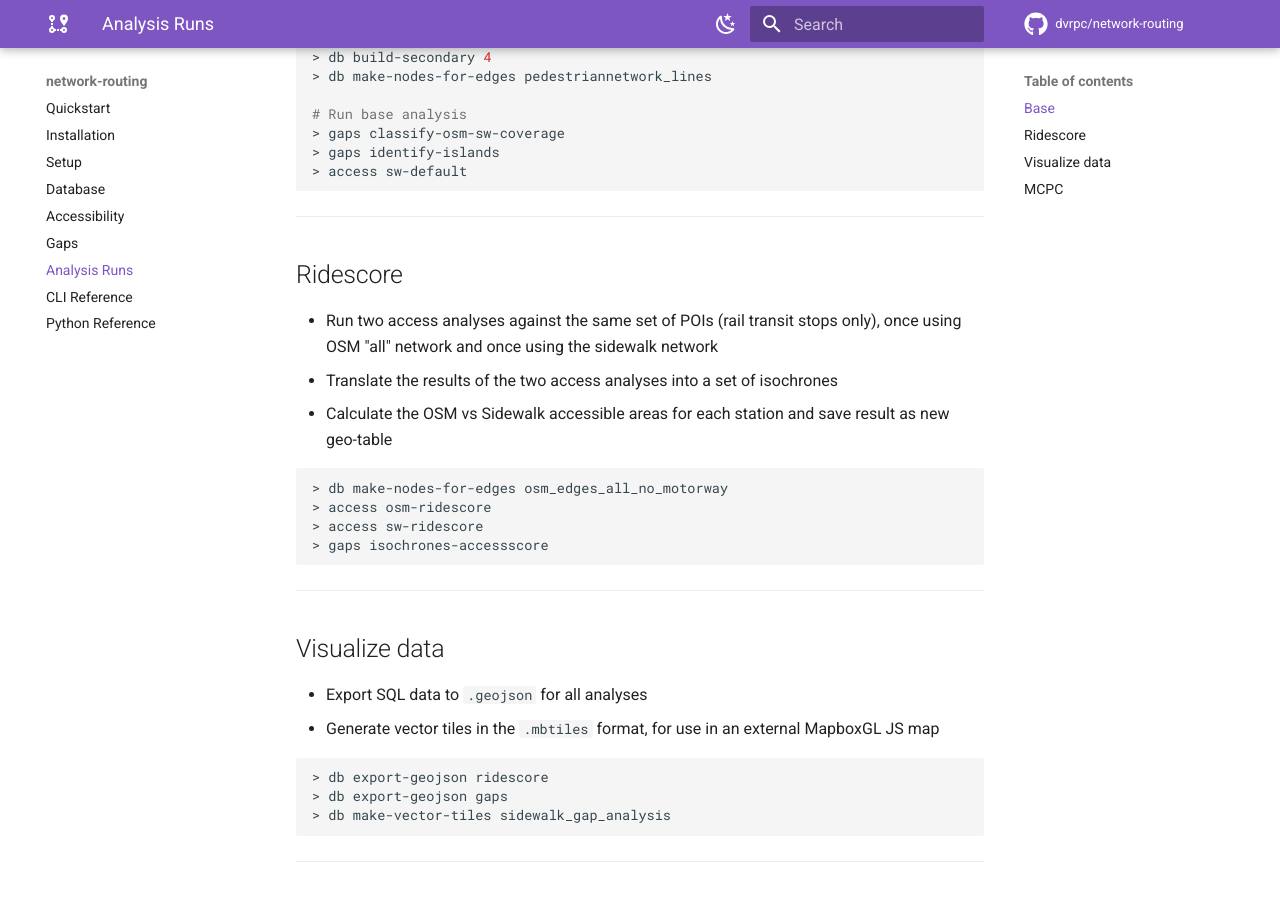
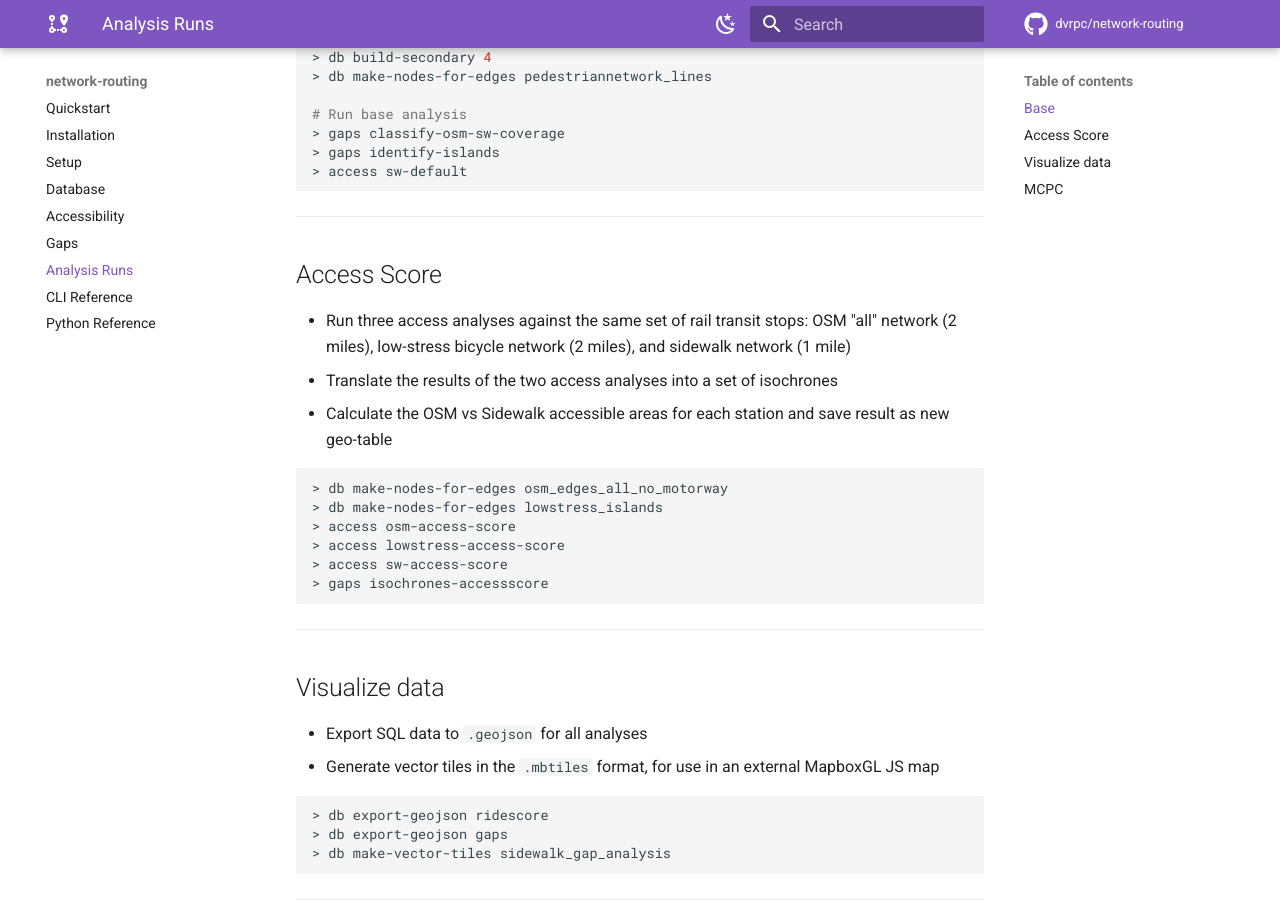
Before and after one commit to dvrpc/network-routing, an MkDocs documentation site: the page built from docs/analysis_runs.md, in a window 1280 px wide and 900 px high, scrolled down 473 px. Built offline with MkDocs 1.6.1 and Material for MkDocs 9.7.7, drawn with Linux system fonts in a browser that asks for light colours; comment, search, counter and statistics services are not loaded.

Commit message:
update Access Score analysis run commands

````diff
--- a/docs/analysis_runs.md
+++ b/docs/analysis_runs.md
@@ -26,16 +26,18 @@
 
 ---
 
-## Ridescore
+## Access Score
 
-- Run two access analyses against the same set of POIs (rail transit stops only), once using OSM "all" network and once using the sidewalk network
+- Run three access analyses against the same set of rail transit stops: OSM "all" network (2 miles), low-stress bicycle network (2 miles), and sidewalk network (1 mile)
 - Translate the results of the two access analyses into a set of isochrones
 - Calculate the OSM vs Sidewalk accessible areas for each station and save result as new geo-table
 
 ```bash
 > db make-nodes-for-edges osm_edges_all_no_motorway
-> access osm-ridescore
-> access sw-ridescore
+> db make-nodes-for-edges lowstress_islands
+> access osm-access-score
+> access lowstress-access-score
+> access sw-access-score
 > gaps isochrones-accessscore
 ```
 
````
